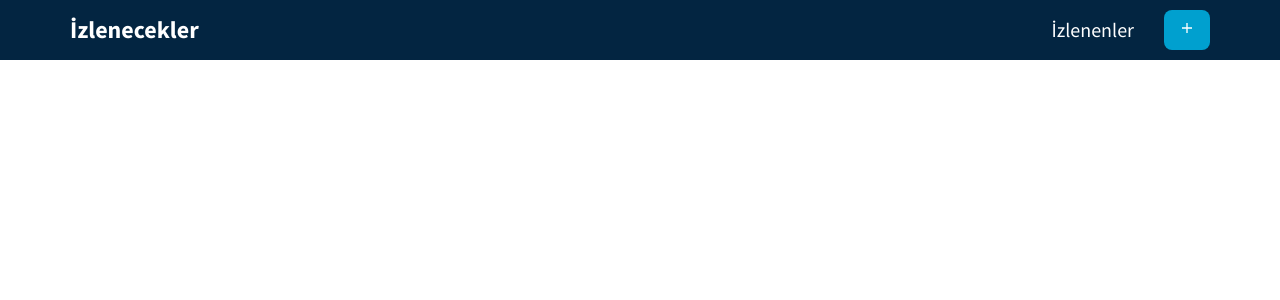
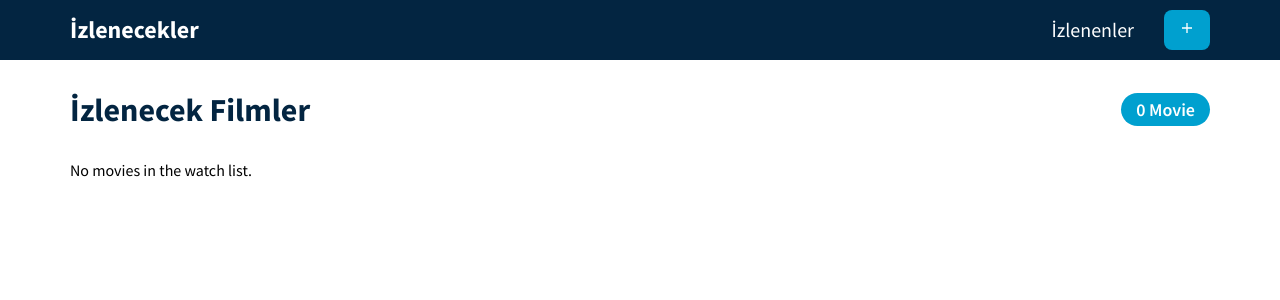
Before and after one commit to ygmurrsimsek/Dizi-Film-Oneri, a React (Vite) app in the folder dizi-film/: page / in a window 1280 px wide. Shown: the top 300 px of the page. Built offline with nearby package versions, Linux system fonts and the light colour scheme.

Commit message:
izlenenler sayfamda görselleri ekrana getirdim.
map ile dizi içinde filmlere eriştim.sonrasında eriştiğim filmin görsel urlsine erişerek resmi çektirdim. Eklenen dizi sayısı içinde header oluşturdum ve sayısını ekrana getirttim.

```diff
--- a/dizi-film/src/App.css
+++ b/dizi-film/src/App.css
@@ -232,6 +232,7 @@ header .nav-links li:last-child {
 /* Movie Page */
 .movie-page {
   padding: 30px 0;
+
 }
 
 .movie-page .header {
@@ -269,7 +270,7 @@ header .nav-links li:last-child {
 }
 
 .movie-card {
-  width: 100%;
+  width:200px;
   border-radius: 5px;
   overflow: hidden;
   position: relative;
@@ -280,6 +281,7 @@ header .nav-links li:last-child {
 .movie-card img {
   width: 100%;
   display: block;
+  height: auto;
 }
 
 .movie-card .overlay {
--- a/dizi-film/src/components/Watch.jsx
+++ b/dizi-film/src/components/Watch.jsx
@@ -1,20 +1,44 @@
-//izlenecekler burada yapılıp HomePageye
 import { useSelector } from "react-redux";
+import "../App.css";
 
 function Watch() {
     const toWatchList = useSelector((state) => state.watch.toWatch);
     console.log("To Watch List:", toWatchList);
+
     return (
-        <div>
-            {toWatchList.map((film) => (
-                <div key={film.id}>
-                    <h3>{film.title}</h3>
+        <div className="movie-page">
+            <div className="container">
+                <div className="header">
+                    <h1 className="heading">İzlenecek Filmler</h1>
+
+                    <div className="count-pill">
+                        {toWatchList.length} {toWatchList.length < 2 ? "Movie" : "Movies"}
+                    </div>
                 </div>
-            ))}
-
-
+                {toWatchList.length > 0 ? (//ilk olarak listemizi kontrol diyouz film var mı diye .Eğer listemizde film varsa
+                    <div className="movie-grid">
+                        {toWatchList.map((movie) => (
+                            //eğer listemizde film varsa mapliyoruz çünkü bir dizi ilk larak dizi içindeki elemanlara map ile erişmeliyiz.
+                            <div key={movie.id} className="movie-card">
+                                <div className="overlay"></div>
+                                {/* movie olark ulaştık dizi içindeki filmlere .Bu dizinin içinde görsele erişmemiz lazım bunu içinde movie.poster_path diyebiliriz şuan objedeyiz. */}
+                                {movie.poster_path ? (
+                                    <img
+                                        src={`https://image.tmdb.org/t/p/w200${movie.poster_path}`}
+                                        alt={movie.title}
+                                    />
+                                ) : (
+                                    <div className="filler-poster"></div>
+                                )}
+                            </div>
+                        ))}
+                    </div>
+                ) : (
+                    <p>No movies in the watch list.</p>
+                )}
+            </div>
         </div>
-    )
+    );
 }
 
-export default Watch
+export default Watch;
```
